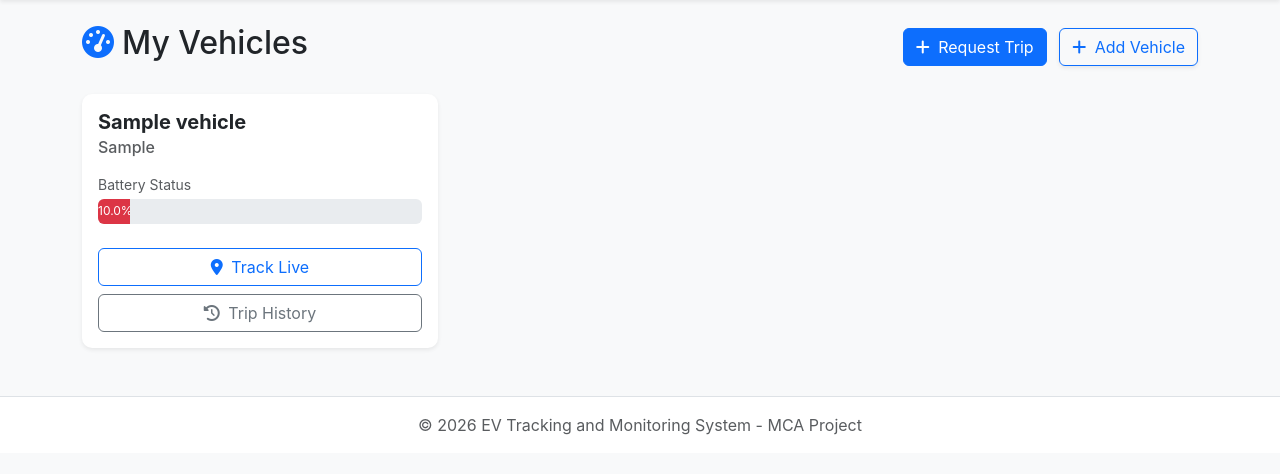
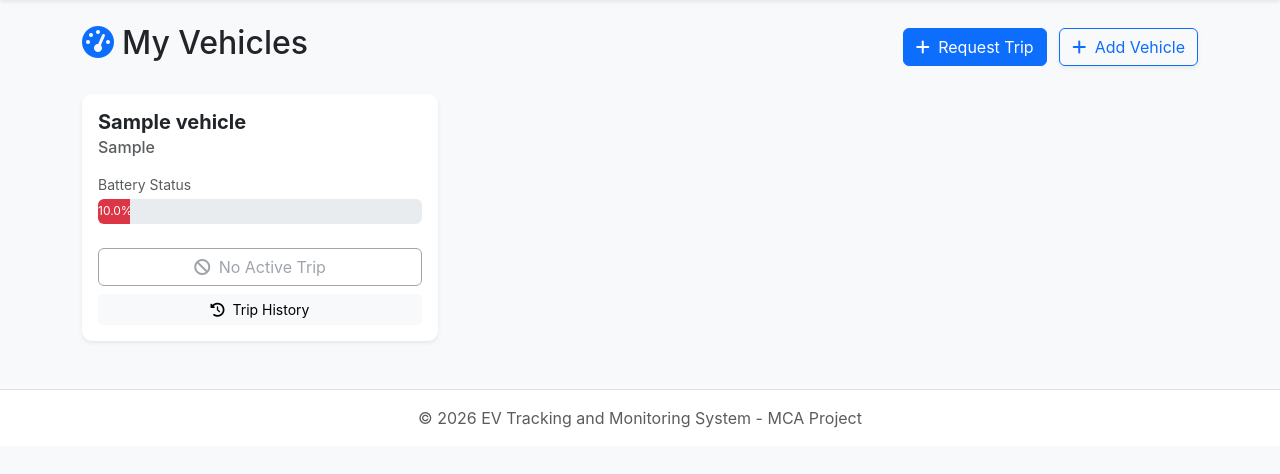
Before and after one commit to Shreeyapanigrahi/VidyaVahan-Tracker, a Flask app: page / in a window 1280 px wide. Shown: the part 59-533 px from the top of the page. Run offline with Flask 3, Linux system fonts and the light colour scheme; a user stored in the database is signed in; tables that the repository leaves empty hold one stand-in row (values such as "Sample post").

Commit message:
testing required status checks

```diff
--- a/app/models.py
+++ b/app/models.py
@@ -44,10 +44,15 @@ class Vehicle(db.Model):
     status = db.Column(db.Enum('available', 'busy'), default='available')
     campus_id = db.Column(db.Integer, db.ForeignKey('campuses.id'), nullable=True)
     created_at = db.Column(db.DateTime, default=datetime.utcnow)
+    battery_level = db.Column(db.Float, default=100.0)
 
     battery = db.relationship('BatteryStatus', backref='vehicle', uselist=False)
     tracking = db.relationship('VehicleTracking', backref='vehicle', lazy=True)
     trips = db.relationship('Trip', backref='vehicle', lazy=True)
+
+    @property
+    def active_trip(self):
+        return next((t for t in self.trips if t.status == 'active'), None)
 
     @validates('battery_capacity_kwh')
     def validate_capacity(self, key, value):
--- a/app/templates/dashboard.html
+++ b/app/templates/dashboard.html
@@ -35,10 +35,19 @@
                     </div>
                 </div>
                 <div class="d-flex flex-column gap-2 mt-4">
-                    <a href="{{ url_for('tracking.live_track', vehicle_id=v.id) }}" class="btn btn-outline-primary">
+                    {% set active_trip = v.active_trip %}
+                    {% if active_trip %}
+                    <a href="{{ url_for('tracking.live_track', trip_id=active_trip.id) }}"
+                        class="btn btn-outline-primary shadow-sm">
                         <i class="fas fa-map-marker-alt me-1"></i> Track Live
                     </a>
-                    <a href="{{ url_for('tracking.trip_history', vehicle_id=v.id) }}" class="btn btn-outline-secondary">
+                    {% else %}
+                    <button class="btn btn-outline-secondary disabled" title="No active trip">
+                        <i class="fas fa-ban me-1"></i> No Active Trip
+                    </button>
+                    {% endif %}
+                    <a href="{{ url_for('tracking.trip_history', vehicle_id=v.id) }}"
+                        class="btn btn-light btn-sm text-center">
                         <i class="fas fa-history me-1"></i> Trip History
                     </a>
                 </div>
```
Also changed, not shown: app/routes/tracking.py (+8 -8 lines), app/templates/trip_history.html (+11 -0 lines), README.md.
